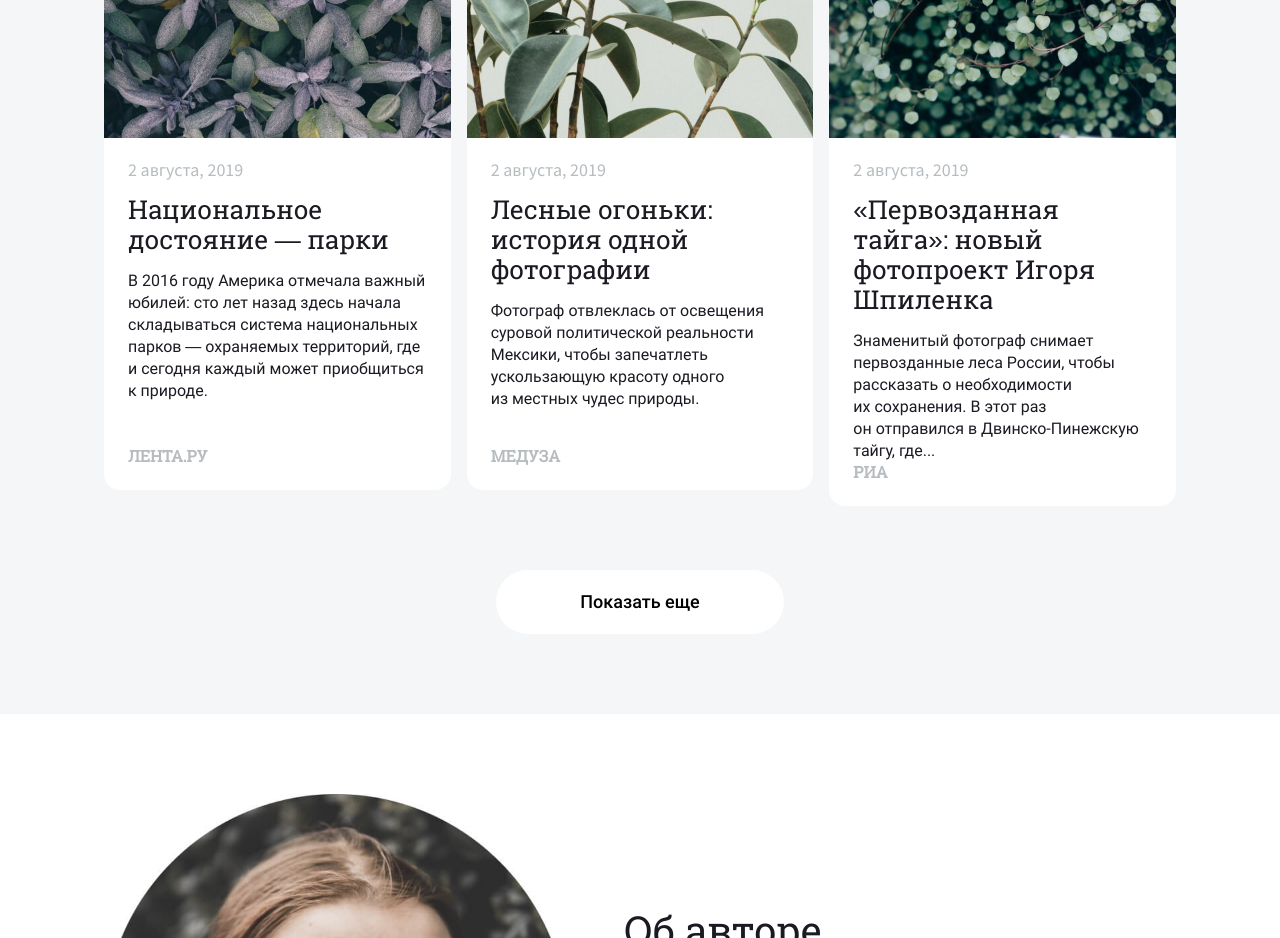
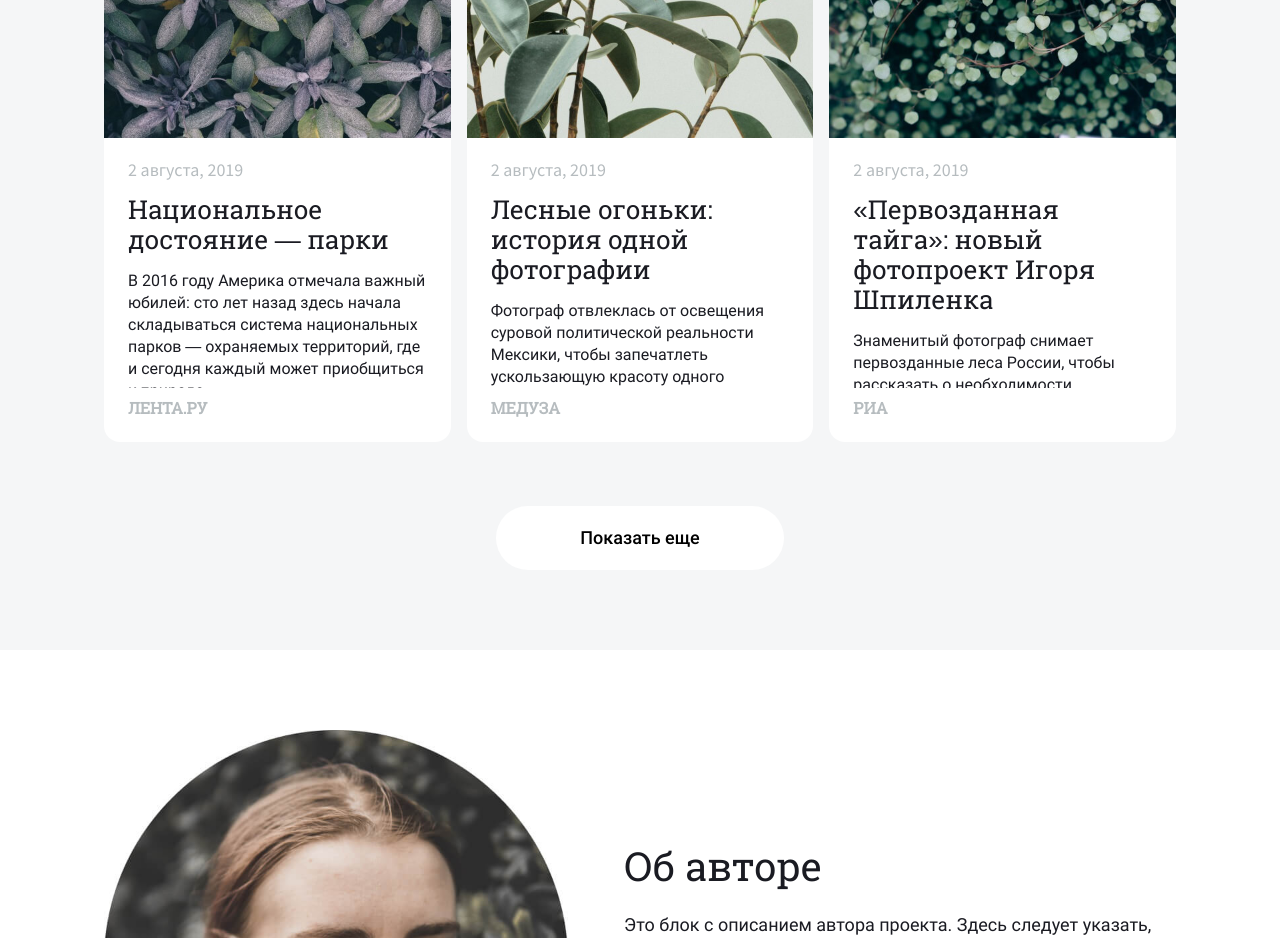
Before and after one commit to Vooooodoo/news-explorer-frontend, a React (Create React App) app: page / in a window 1280 px wide. Shown: the part 900-1838 px from the top of the page. Built offline with nearby package versions, Linux system fonts and the light colour scheme.

Commit message:
feat: реализовать секцию с новостными карточками

```diff
--- a/src/components/NewsCard/NewsCard.css
+++ b/src/components/NewsCard/NewsCard.css
@@ -53,7 +53,7 @@
   padding: 20px 24px 24px;
   background-color: white;
   border-radius: 0 0 16px 16px;
-  min-height: 308px;
+  height: 260px;
 }
 
 .news-card__date {
@@ -77,7 +77,9 @@
   font-weight: normal;
   font-size: 16px;
   line-height: 22px;
-  margin: 0;
+  margin: 0 0 10px;
+  max-width: 352px;
+  overflow: hidden;
 }
 
 .news-card__src {
```
